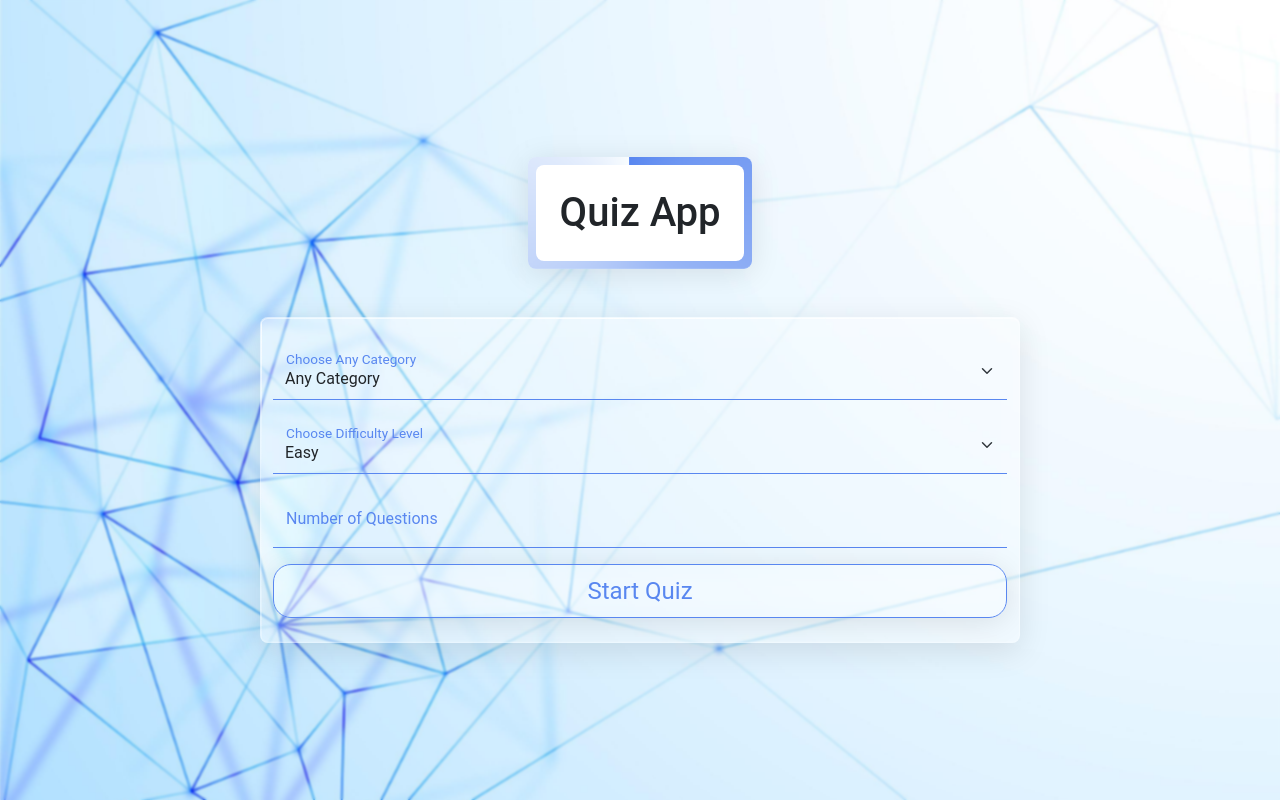
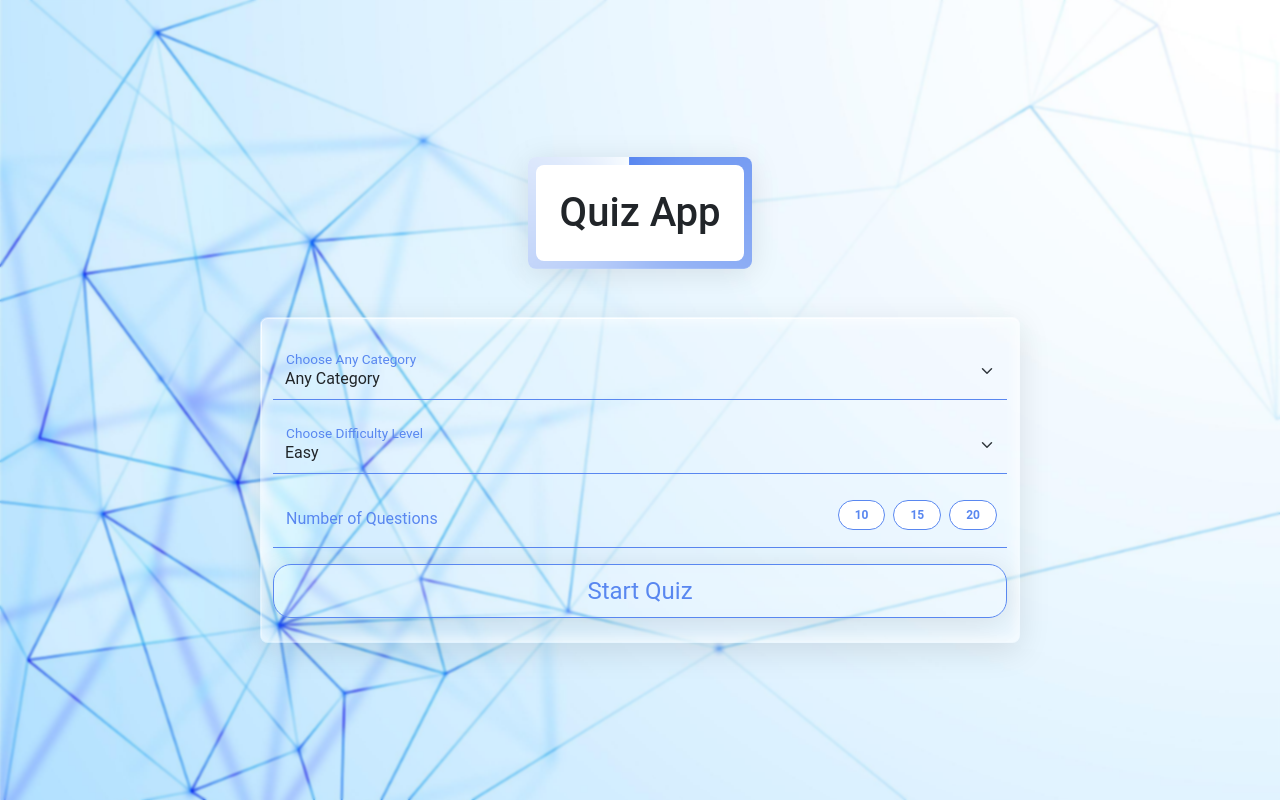
Before and after one commit to FaresElabasery/Quiz-App, a plain HTML site: page index.html in a window 1280 px wide. Drawn offline with nearby package versions, Linux system fonts and the light colour scheme.

Commit message:
feat : adding options in question to inhance ux

```diff
--- a/css/main.css
+++ b/css/main.css
@@ -85,7 +85,12 @@ label {
     border-bottom: 1px solid var(--blue-color);
     background-color: transparent;
 }
-
+.custom-lable{
+    position: absolute;
+    top: 0;
+    right:0;
+    padding: 10px;
+}
 /* questions section*/
 .custom-btn {
     background-color: white;
@@ -97,10 +102,15 @@ label {
     height: 100%;
     width: 100%;
 }
-
+input[type="radio"]:checked +label {
+    background-color: var(--mauve-color);
+    color: white !important;
+    cursor: pointer;
+    box-shadow: 0 0 5px var(--mauve-color);
+}
 .custom-btn:hover {
     background-color: var(--mauve-color);
-    color: white;
+    color: white !important;
 }
 
 .custom-btn:disabled {
@@ -118,16 +128,16 @@ label {
 }
 
 .glass-card {
-    background: rgba(255, 255, 255, 0.31);
-    backdrop-filter: blur(15px);
-    -webkit-backdrop-filter: blur(15px);
+    background: rgba(255, 255, 255, 0.09);
+    backdrop-filter: blur(12px);
+    -webkit-backdrop-filter: blur(12px);
     border-radius: 20px;
     border: 1px solid rgba(255, 255, 255, 0.3);
     box-shadow:
         0 8px 32px rgba(0, 0, 0, 0.1),
         inset 0 1px 0 rgba(255, 255, 255, 0.5),
         inset 0 -1px 0 rgba(255, 255, 255, 0.1),
-        inset 0 0 30px 15px rgba(255, 255, 255, 0.1);
+        inset 0 0 10px 5px rgba(255, 255, 255, 0.5);
     position: relative;
     overflow: hidden;
 }
--- a/index.html
+++ b/index.html
@@ -51,9 +51,20 @@
                         </select>
                         <label for="difficultyOption">Choose Difficulty Level</label>
                     </div>
-                    <div class="form-floating">
-                        <input type="number" class="form-control" id="numOfQuestions" placeholder="Number of Questions">
-                        <label for="numOfQuestions">Number of Questions</label>
+                    <div class="position-relative">
+                        <div class="form-floating">
+                            <input type="number" class="form-control" id="numOfQuestions"
+                                placeholder="Number of Questions">
+                            <label for="numOfQuestions">Number of Questions</label>
+                        </div>
+                        <div class="custom-lable d-flex gap-2">
+                            <input type="radio" id="labelNums1" name="nums" class="d-none">
+                            <label class="badge custom-btn h-100 " for="labelNums1">10</label>
+                            <input type="radio" id="labelNums2" name="nums" class="d-none">
+                            <label class="badge custom-btn h-100 " for="labelNums2">15</label>
+                            <input type="radio" id="labelNums3" name="nums" class="d-none">
+                            <label class="badge custom-btn h-100 " for="labelNums3">20</label>
+                        </div>
                     </div>
                     <button type="submit" class="custom-btn bg-glass fs-4">Start Quiz</button>
                 </form>
--- a/js/index.js
+++ b/js/index.js
@@ -6,6 +6,7 @@ export const errorAlert = document.querySelector("#errorAlert");
 const categoryOption = document.querySelector("#categoryOption");
 const difficultyOption = document.querySelector("#difficultyOption");
 const numOfQuestions = document.querySelector("#numOfQuestions");
+const choices = document.querySelectorAll(".custom-lable label");
 export const quizSection = document.querySelector("#quizSection");
 export const quizResult = document.querySelector("#quizResult");
 const form = document.forms[0];
@@ -24,6 +25,7 @@ form.addEventListener("submit", async (e) => {
         }, 3000);
         return;
     }
+
     quiz = new Quiz(numOfQuestions.value == '' ? 5 : numOfQuestions.value, categoryOption.value == 'any' ? 9 : categoryOption.value, difficultyOption.value);
     quizResults = await quiz.getAllQuestions();
     const question = new Question(0);
@@ -31,3 +33,8 @@ form.addEventListener("submit", async (e) => {
     form.classList.add("d-none")
 
 })
+choices.forEach((choice) => {
+    choice.addEventListener('click', (e) => {
+        numOfQuestions.value = e.target.innerText
+    })
+})
```
